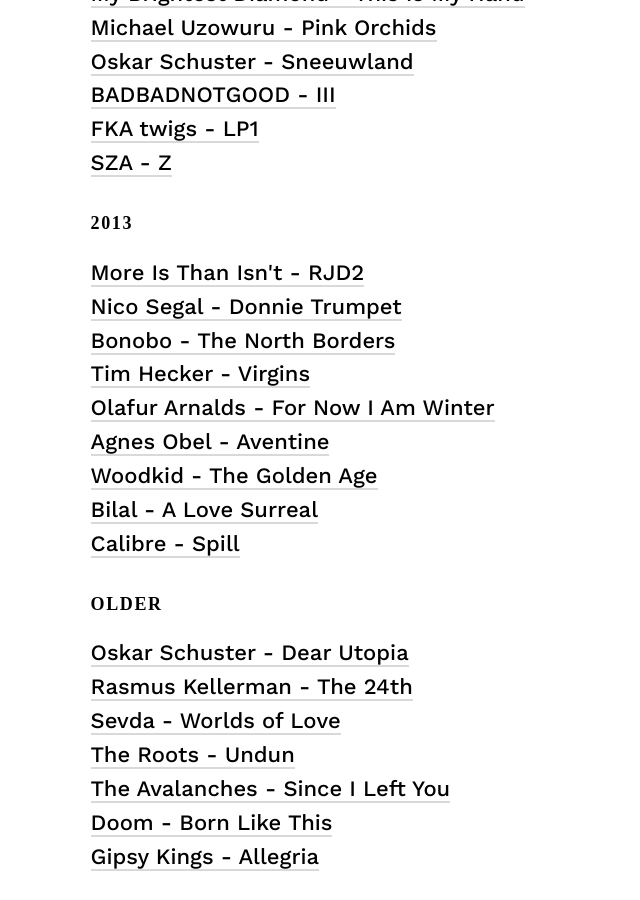
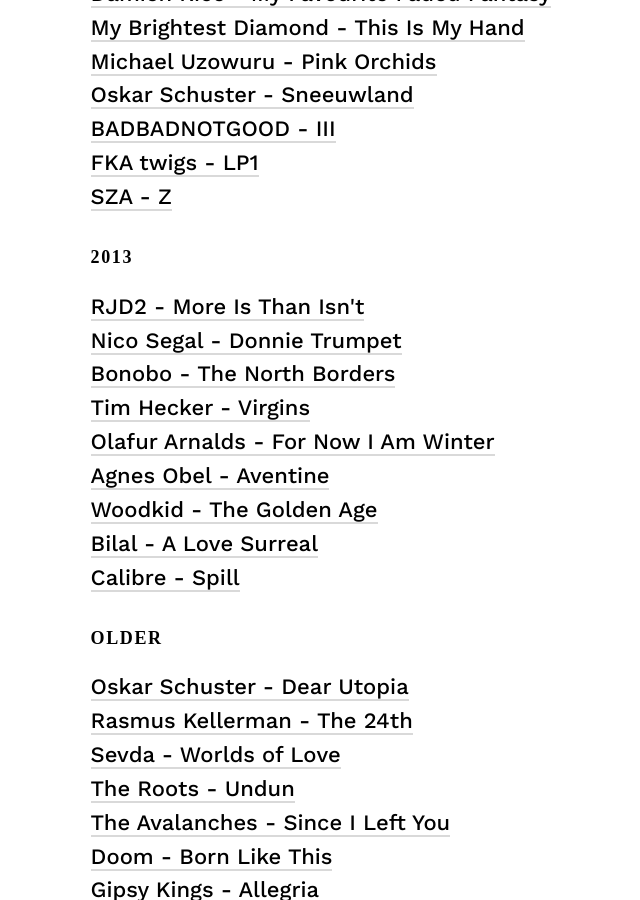
Before and after one commit to agarun/agarun.github.io, a Jekyll site: the page built from _posts/2017-09-02-loved-lists.html, in a window 1280 px wide and 900 px high, scrolled down 2044 px. Shown: the whole window, without its empty margins (127-767 px from the left). Built offline with Jekyll 4.4.1, drawn with Linux system fonts in a browser that asks for light colours; some web fonts are replaced; some of the changed text lies outside the part shown.

```diff
--- a/_data/music.yml
+++ b/_data/music.yml
@@ -1,5 +1,9 @@
 - year: 2017
   albums:
+    - artist: Rosal&‌iacute;a
+      title: Los &‌Aacute;ngeles
+      link: https://www.youtube.com/watch?v=0OMwDZUWl5g
+
     - artist: Kamasi Washington
       title: Harmony of Difference
       link: https://www.youtube.com/watch?v=rtW1S5EbHgU
@@ -165,8 +169,8 @@
 
 - year: 2013
   albums:
-    - artist: More Is Than Isn't
-      title: RJD2
+    - artist: RJD2
+      title: More Is Than Isn't
       link: https://www.youtube.com/watch?v=QXiQsrctShk
 
     - artist: Nico Segal
```
